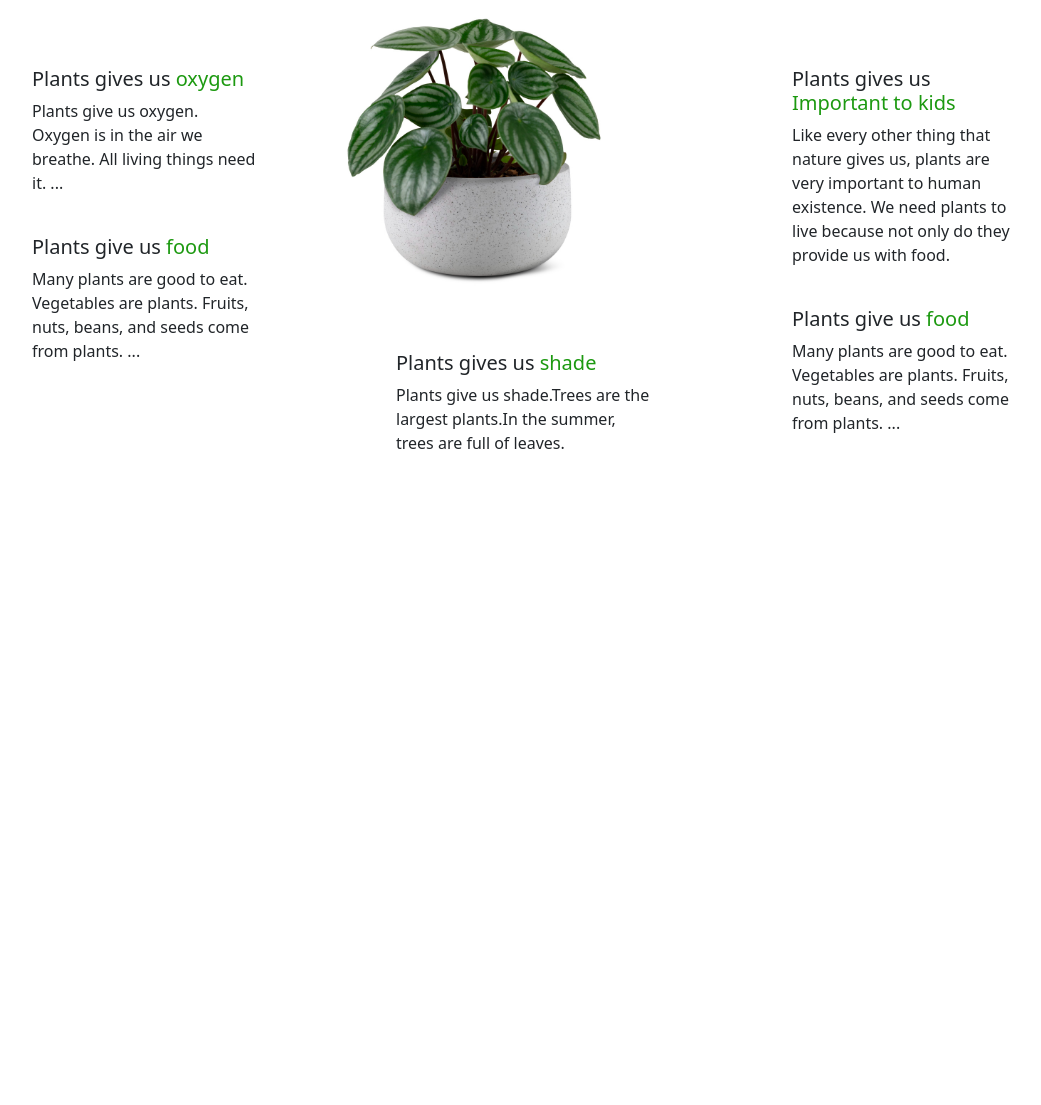
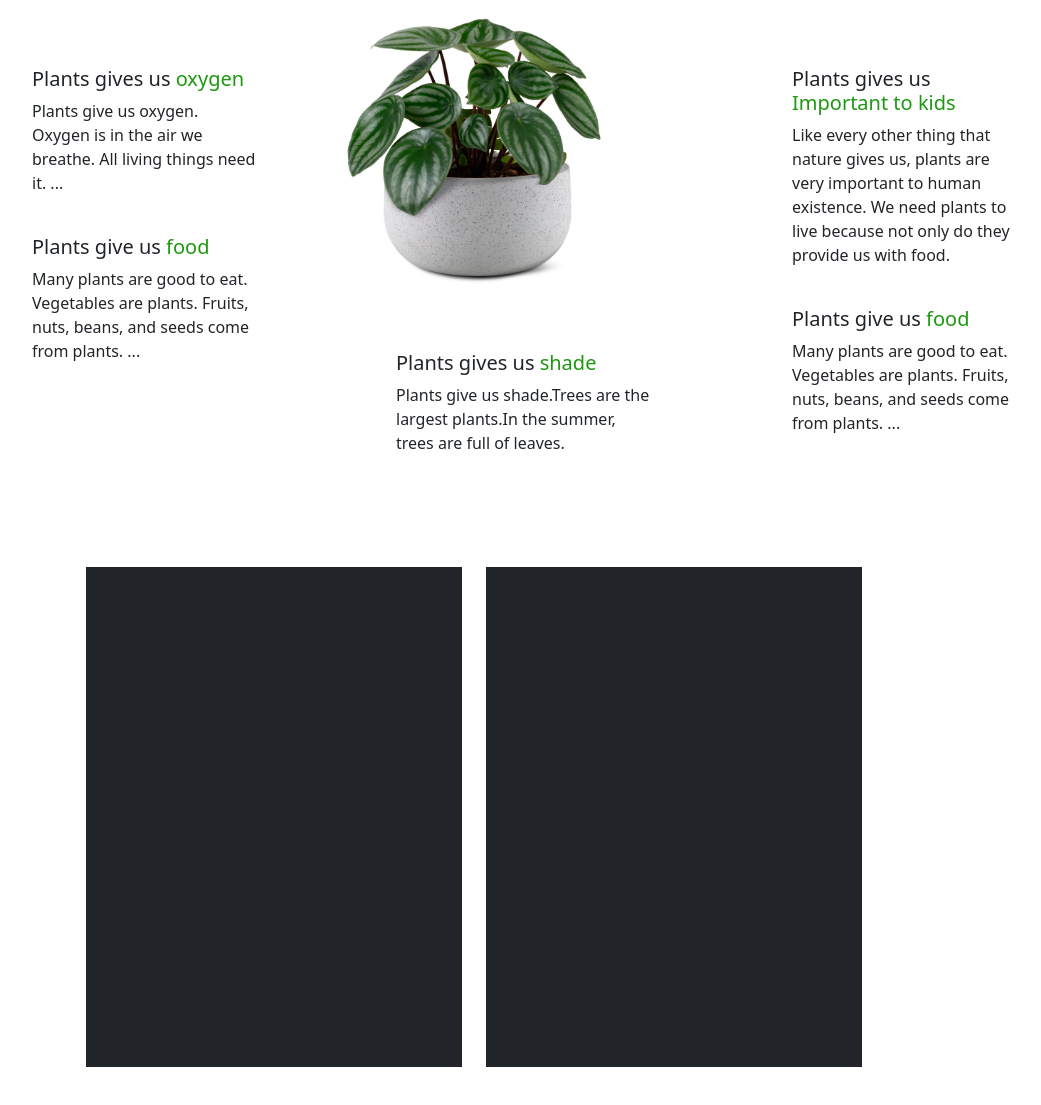
Before and after one commit to Fredizy/plant, a plain HTML site: page index.html in a window 1280 px wide. Shown: the part 1021-2126 px from the top of the page, without its empty margins (166-1207 px from the left). Before the commit the page ends 1516 px from the top, so only its background shows below. Drawn offline with nearby package versions, Linux system fonts and the light colour scheme.

Commit message:
modified:   index.html 	modified:   style.css

```diff
--- a/index.html
+++ b/index.html
@@ -57,6 +57,7 @@
 </header>
 <br><br><br>
 
+<!-- Why we need plant -->
      <h1 style="text-align: center; font-family: 'Cabin', sans-serif; font-weight: 700;">Why We <span style="color: #1c9910;">Need</span> Plant</span></h1>
      <br><br><br><br>
 <div class="container">
@@ -91,6 +92,19 @@
         </div>
     </div>
 </div>
+  <br><br><br>
+
+  <div class="container" style="width: 800px;">
+    <div class="row">
+        <div class="col-6">
+            <div class="p-3 bg-dark" style="height: 500px;"></div>
+        </div>
+        <div class="col-6">
+            <div class="p-3 bg-dark" style="height: 500px;"></div>
+        </div>
+    </div>
+  </div>
+  <br><br><br><br><br>
  <script src="static/bootstrap.bundle.min.js"></script>
 </body>
 </html>
--- a/style.css
+++ b/style.css
@@ -118,8 +118,9 @@ header{
 }
 
 .links li span {
-    padding: 15px 10px;
+    padding: 20px 20px;
     color: #1c9910;
+    margin-right: 27px;
 }
 
 
```
